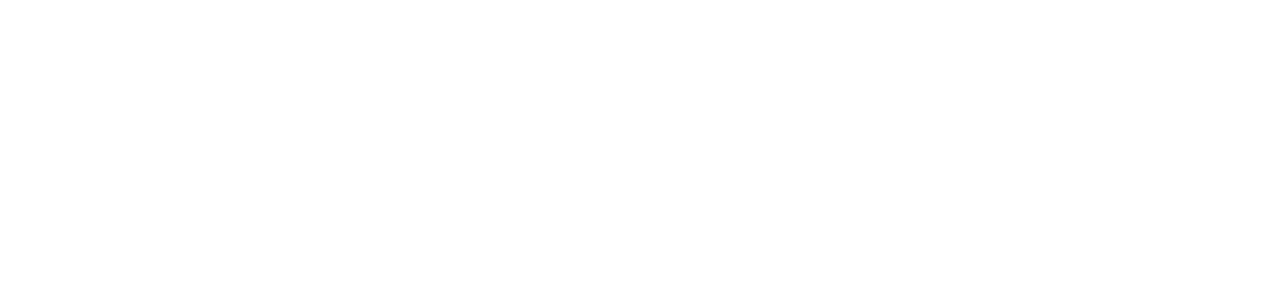
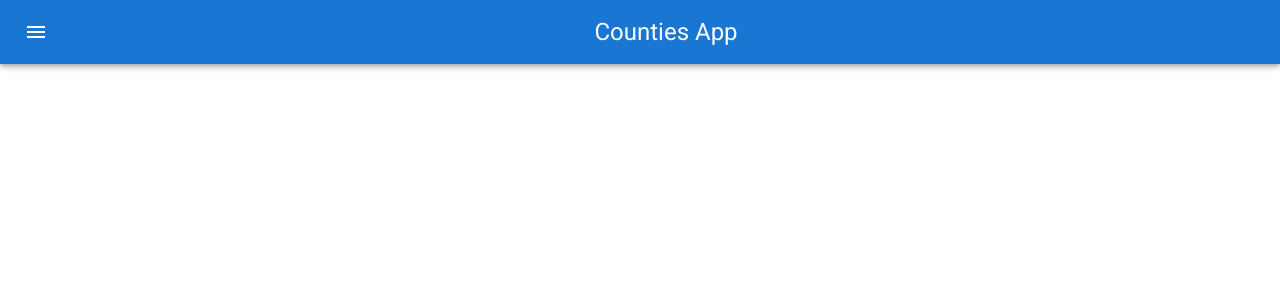
Before and after one commit to itsmahdi62/countries, a React (Create React App) app: page / in a window 1280 px wide. Shown: the top 300 px of the page. Built offline with nearby package versions, Linux system fonts and the light colour scheme.

Commit message:
Create -Navbar and Container

```diff
--- a/src/App.js
+++ b/src/App.js
@@ -1,9 +1,10 @@
 import './App.css';
 import { useState } from 'react';
+import Navbar from './components/Navbar/Navbar';
 const App = () => {
   return (
     <div className="App">
-
+     <Navbar />
 
     </div>
   );
--- a/src/components/Navbar/Navbar.js
+++ b/src/components/Navbar/Navbar.js
@@ -0,0 +1,32 @@
+import * as React from 'react';
+import AppBar from '@mui/material/AppBar';
+import Box from '@mui/material/Box';
+import Toolbar from '@mui/material/Toolbar';
+import Typography from '@mui/material/Typography';
+import IconButton from '@mui/material/IconButton';
+import MenuIcon from '@mui/icons-material/Menu';
+
+const Navbar = () => {
+  return (
+    <Box sx={{ flexGrow: 1 }}>
+      <AppBar position="static">
+        <Toolbar>
+          <IconButton
+            size="large"
+            edge="start"
+            color="inherit"
+            aria-label="menu"
+            sx={{ mr: 2 }}
+          >
+            <MenuIcon />
+          </IconButton>
+          <Typography variant="h5" component="div" sx={{ flexGrow: 1 }}>
+            Counties App
+          </Typography>
+
+        </Toolbar>
+      </AppBar>
+    </Box>
+  );
+}
+export default Navbar
```
Also changed, not shown: src/containers/RegionPicker.js (+22 -0 lines).
